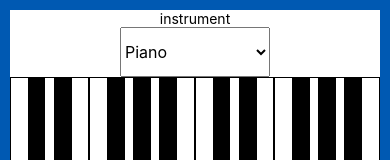
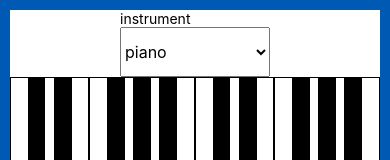
Before and after one commit to dcmorales/digital-keyboard-mobile, a React Native app: screen / in a window 390 px wide. Shown: the top 160 px of the page. Built offline with nearby package versions, Linux system fonts and the light colour scheme.

Commit message:
Extracted hard coded data into new component

```diff
--- a/src/components/Header/Header.js
+++ b/src/components/Header/Header.js
@@ -1,24 +1,14 @@
 import React, { useContext } from 'react';
 import { Picker, Text, View } from 'react-native';
 
-import { Context } from '../../context/SelectionContext';
+import Selections from './Selections';
 
 export default function Header() {
-  const { selectedValue, setSelectedValue } = useContext(Context);
   const { container } = styles;
-  const listName = 'instrument';
 
   return (
     <View style={container}>
-      <Text>{listName}</Text>
-      <Picker
-        selectedValue={selectedValue}
-        style={{ height: 50, width: 150 }}
-        onValueChange={itemValue => setSelectedValue(itemValue)}
-      >
-        <Picker.Item label="Piano" value="piano" />
-        <Picker.Item label="Cowbell" value="cowbell" />
-      </Picker>
+      <Selections listName="instrument" item1="piano" item2="cowbell" />
     </View>
   );
 }
--- /dev/null
+++ b/src/components/Header/Selections.js
@@ -0,0 +1,22 @@
+import React, { useContext } from 'react';
+import { Picker, Text, View } from 'react-native';
+
+import { Context } from '../../context/SelectionContext';
+
+export default function Selections({ listName, item1, item2 }) {
+  const { selectedValue, setSelectedValue } = useContext(Context);
+
+  return (
+    <View>
+      <Text>{listName}</Text>
+      <Picker
+        selectedValue={selectedValue}
+        style={{ height: 50, width: 150 }}
+        onValueChange={itemValue => setSelectedValue(itemValue)}
+      >
+        <Picker.Item label={`${item1}`} value={`${item1}`} />
+        <Picker.Item label={`${item2}`} value={`${item2}`} />
+      </Picker>
+    </View>
+  );
+}
```
